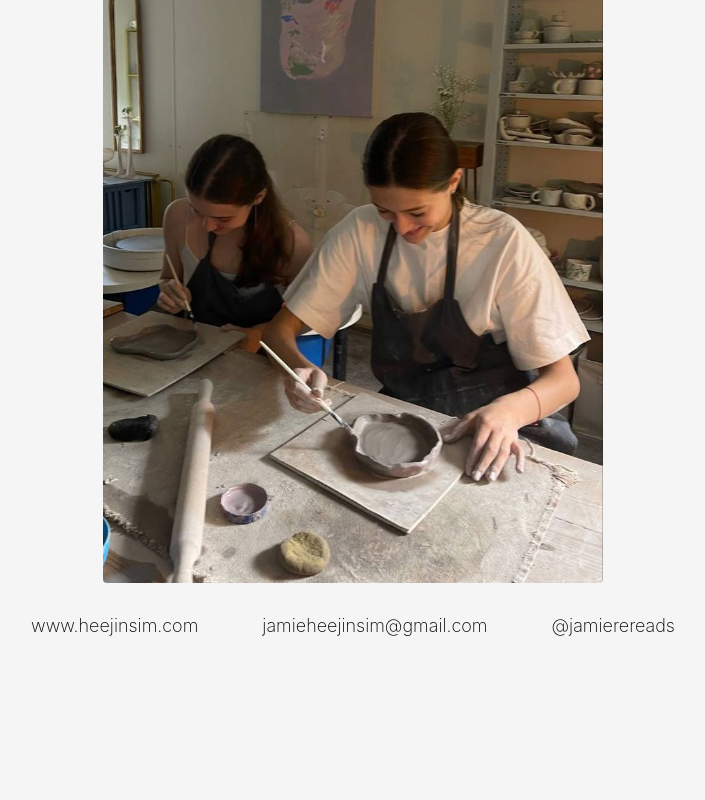
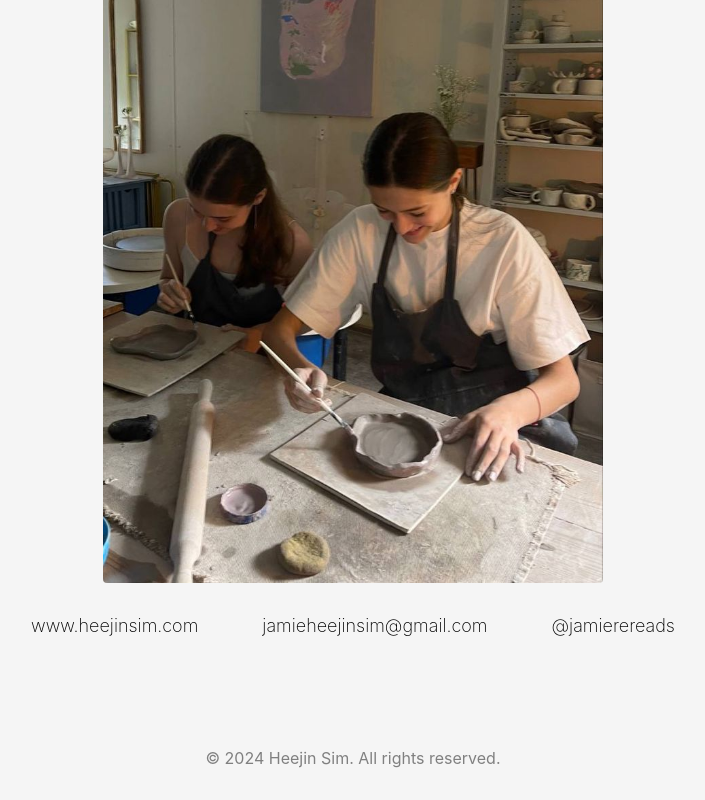
Before and after one commit to jamieheej/jamieheej.github.io, a SvelteKit app: page / in a window 1280 px wide. Shown: the part 332-1132 px from the top of the page, without its empty margins (287-992 px from the left). Before the commit the page ends 1016 px from the top, so only its background shows below. Built offline with nearby package versions, Linux system fonts and the light colour scheme; a web font is replaced by a local one.

Commit message:
style: add footer

```diff
--- /dev/null
+++ b/src/lib/components/Footer.svelte
@@ -0,0 +1,13 @@
+<footer class="footer">
+	<p>&copy; 2024 Heejin Sim. All rights reserved.</p>
+</footer>
+
+<style>
+	.footer {
+		margin-top: 2rem;
+		padding: 1rem;
+		text-align: center;
+		font-size: 16px;
+		color: gray;
+	}
+</style>
--- a/src/routes/+layout.svelte
+++ b/src/routes/+layout.svelte
@@ -1,5 +1,6 @@
 <script>
 	import Nav from '$lib/components/Nav.svelte';
+	import Footer from '$lib/components/Footer.svelte';
 </script>
 
 <Nav />
@@ -7,6 +8,8 @@
 <main>
 	<slot />
 </main>
+
+<Footer />
 
 <style>
 	:global(body) {
```
